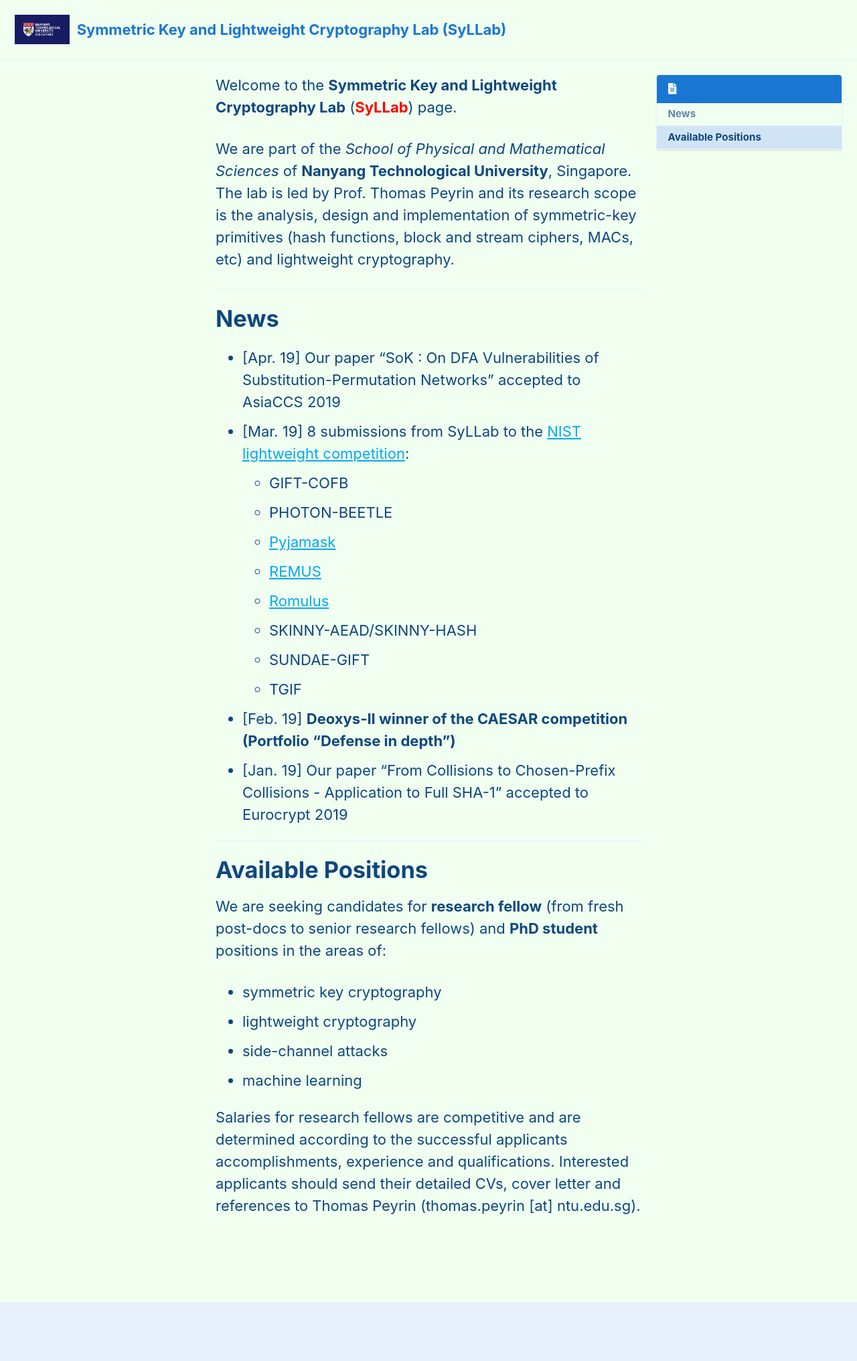
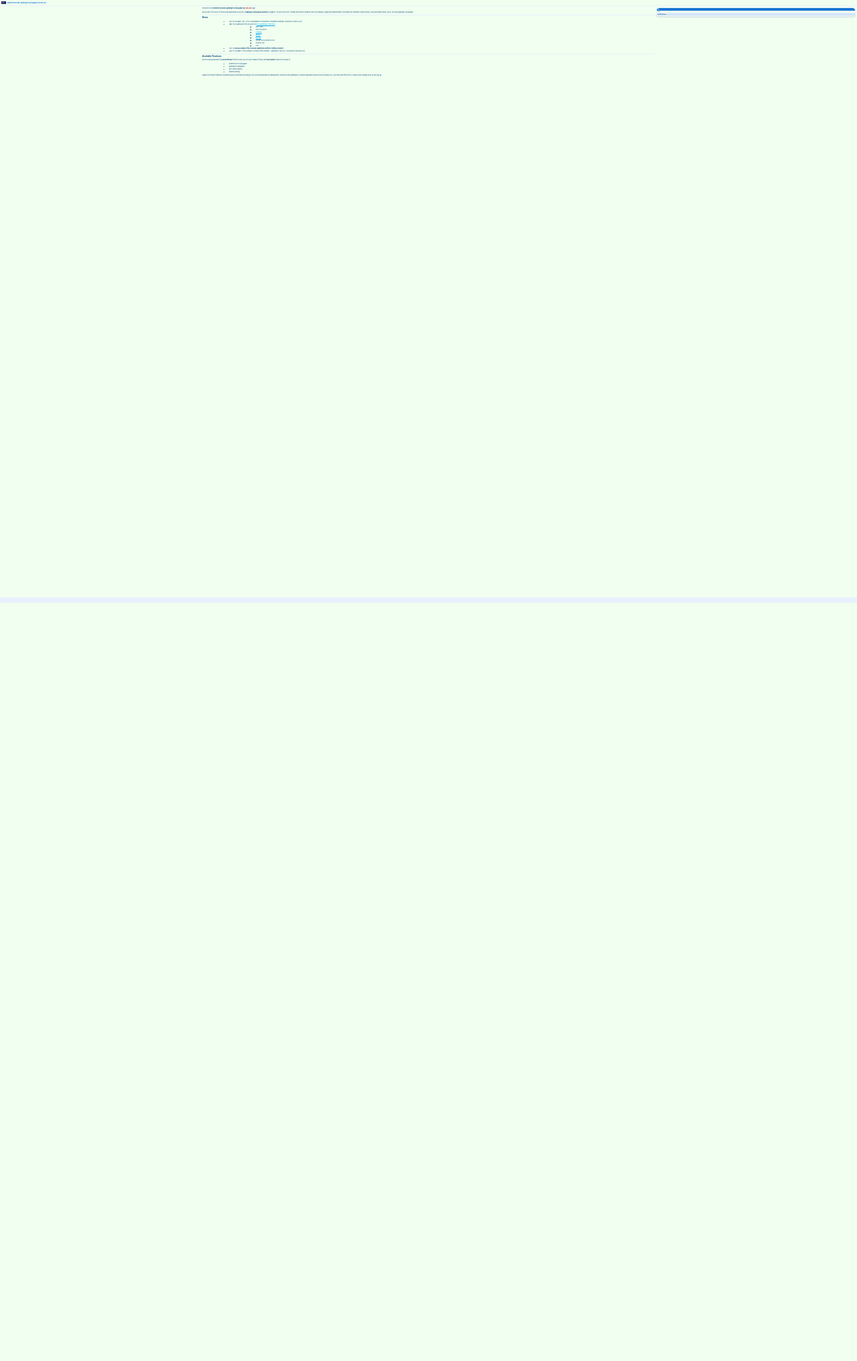
Before and after one commit to thomaspeyrin/web, a Jekyll site: the page built from index.md, in a window 1280 px wide. Shown: the whole page at 67% size. Built offline with Jekyll 4.4.1, drawn with Linux system fonts in a browser that asks for light colours; cached includes are drawn as plain includes; nearby versions of some CDN libraries; after the commit the page ends 900 px from its top, so only the background shows below that.

Commit message:
Update main.scss

```diff
--- a/assets/css/main.scss
+++ b/assets/css/main.scss
@@ -11,14 +11,14 @@ html {
   font-size: 2px; // change to whatever
 
   @include breakpoint($medium) {
-    font-size: 18px; // change to whatever
+    font-size: 2px; // change to whatever
   }
 
   @include breakpoint($large) {
-    font-size: 20px; // change to whatever
+    font-size: 2px; // change to whatever
   }
 
   @include breakpoint($x-large) {
-    font-size: 22px; // change to whatever
+    font-size: 2px; // change to whatever
   }
 }
```
